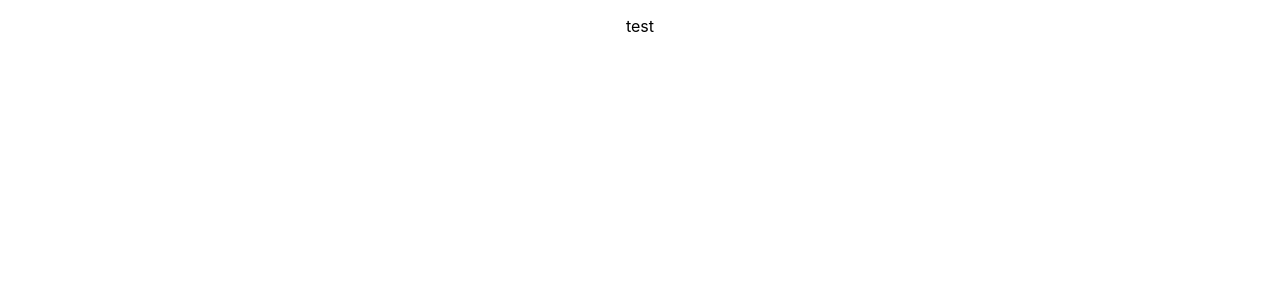
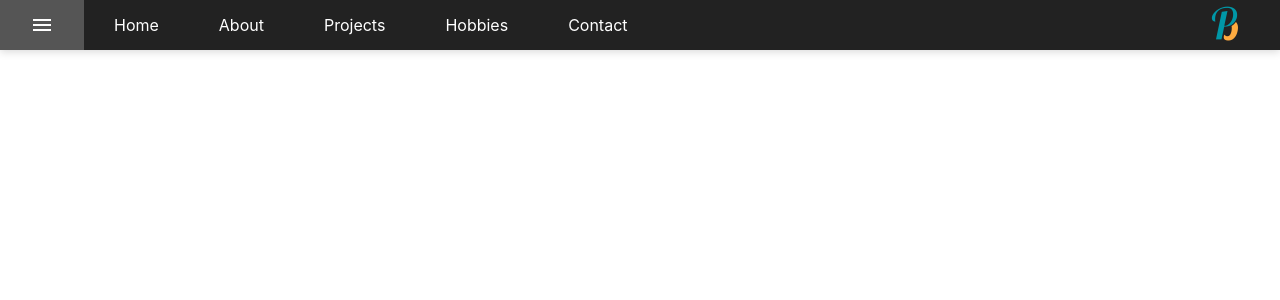
Before and after one commit to PJBuddendeck/PJBuddendeck.github.io, a React (Create React App) app: page / in a window 1280 px wide. Shown: the top 300 px of the page. Built offline with nearby package versions, Linux system fonts and the light colour scheme.

Commit message:
Added navigation bar and toggleable side menu

```diff
--- a/src/components/home-page.jsx
+++ b/src/components/home-page.jsx
@@ -1,10 +1,57 @@
-import React from "react";
+import React, {useState, useEffect, useRef} from "react";
+import './style.css';
+import logo from '../images/logo.png'
 
 const HomePage = () => {
+    const [menuOn, setMenu] = useState(false);
+    const menuRef = useRef(null);
+
+    const toggleMenu = () => {
+        setMenu(!menuOn);
+    }
+
+    useEffect(() => {
+        function handleClickOutside(event) {
+        if (menuRef.current && !menuRef.current.contains(event.target)) {
+            setMenu(false);
+        }
+        }
+        document.addEventListener('mousedown', handleClickOutside);
+        return () => {
+        document.removeEventListener('mousedown', handleClickOutside);
+        };
+    }, [menuRef]);
 
     return (
         <div>
-            <p> test</p>
+            <div id='navbar'>
+                {menuOn && (<ul ref = {menuRef} className="menu">
+                    <li><a href="/">Home</a></li>
+                    <li><a href="/about">About</a></li>
+                    <li><a href="/projects">Projects</a></li>
+                    <li><a href="/hobbies">Hobbies</a></li>
+                    <li><a href="/contact">Contact</a></li>
+                </ul>)}
+                <div className={menuOn ? "blur" : "unblur"}>
+                    <ul>
+                        <li onClick={toggleMenu}><svg xmlns="http://www.w3.org/2000/svg" height="24px" viewBox="0 -960 960 960" width="24px" fill="#FFFFFF"><path d="M120-240v-80h720v80H120Zm0-200v-80h720v80H120Zm0-200v-80h720v80H120Z"/></svg></li>
+                        <li><a href="/">Home</a></li>
+                        <li><a href="/about">About</a></li>
+                        <li><a href="/projects">Projects</a></li>
+                        <li><a href="/hobbies">Hobbies</a></li>
+                        <li><a href="/contact">Contact</a></li>
+                    </ul>
+                    <img src={logo} alt="Website logo" />
+                </div>
+            </div>
+            <div id='content' className={menuOn ? "blur" : "unblur"}>
+                <div className='openingimage'>
+
+                </div>
+                <div className='about'>
+
+                </div>
+            </div>
         </div>
     );
 };
--- /dev/null
+++ b/src/components/style.css
@@ -0,0 +1,92 @@
+* {
+    padding: 0;
+    margin: 0;
+}
+
+body {
+    min-width: 100px;
+    min-height: 100px;
+}
+
+.blur {
+    filter: blur(10px);
+}
+
+.unblur {
+    filter: blur(0);
+}
+
+.blur.unblur {
+    filter: blur(0);
+}
+
+#navbar {
+    background-color: #222222;
+    box-shadow: 0 2px 8px rgba(0, 0, 0, 0.15);
+    height: 50px;
+}
+
+#navbar ul {
+    float: left;
+    list-style: none;
+    display: flex;
+    justify-content: flex-start;
+    align-items: center;
+}
+
+#navbar li {
+    height: 50px;
+}
+
+#navbar a {
+    height: 100%;
+    padding: 0 30px;
+    text-decoration: none;
+    display: flex;
+    align-items: center;
+    color: white;
+}
+
+#navbar a:hover {
+    background-color: #555555;
+}
+
+#navbar svg {
+    height: 100%;
+    padding: 0 30px;
+    display: flex;
+    align-items: center;
+}
+
+#navbar svg:hover {
+    background-color: #555555;
+}
+
+#navbar img {
+    margin-left: auto;
+    width: 48px;
+    height: 48px;
+    padding: 0 30px;
+    float:right;
+}
+
+.menu {
+    position: fixed;
+    top: 0;
+    left: 0;
+    width: auto;
+    height: 100vh;
+    z-index: 1000;
+    background-color: rgba(85, 85, 85, 0.8);
+    box-shadow: 10px 0 -10px rgba(0, 0, 0, 0.15);
+    backdrop-filter: blur(10px);
+    display: flex;
+    flex-direction: column;
+    align-items: flex-start;
+    justify-content: flex-start;
+    text-align: left;
+}
+
+.menu li {
+    width: 100%;
+}
```
Also changed, not shown: src/images/logo.png (added), src/images/menu.svg (added).
